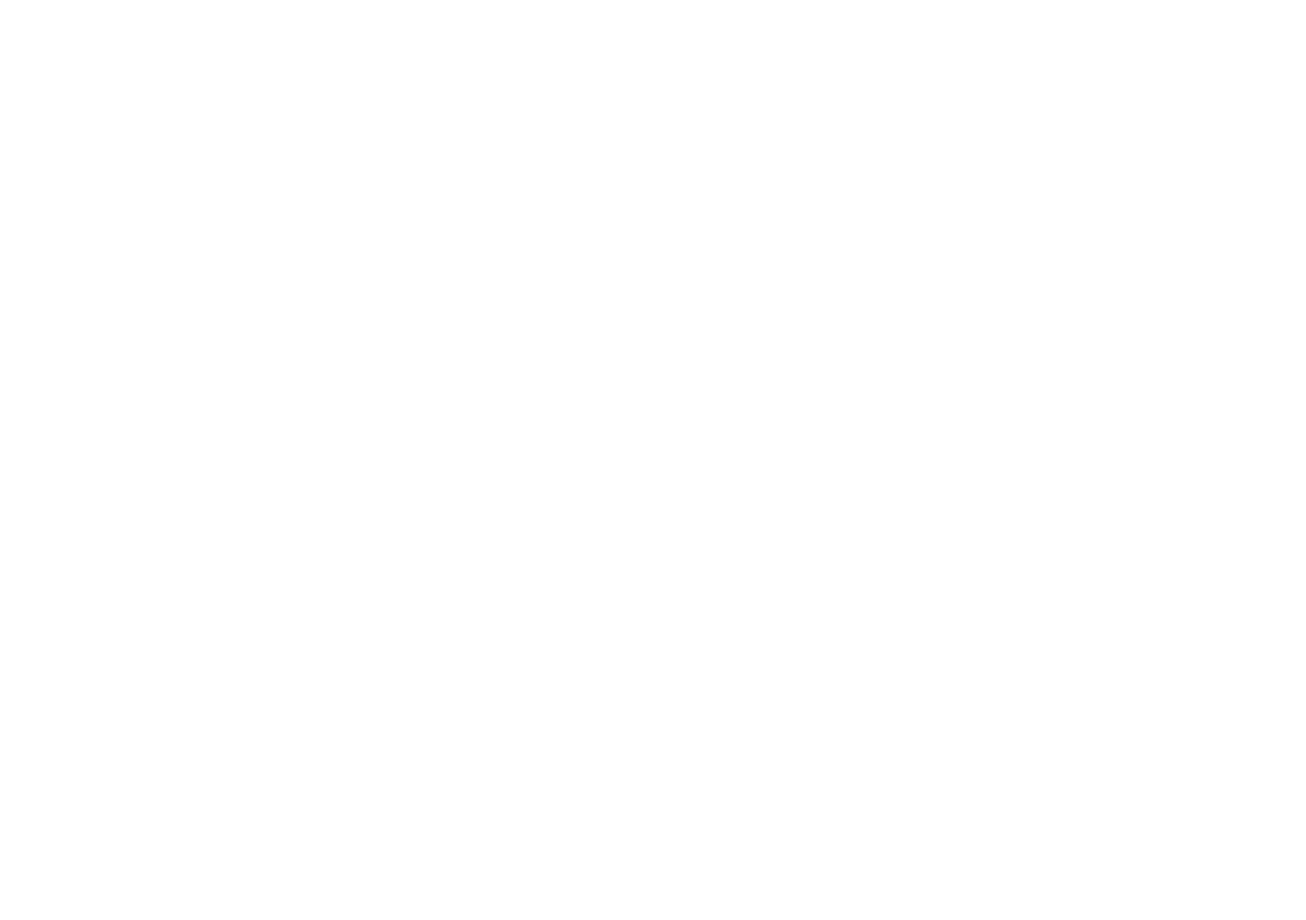
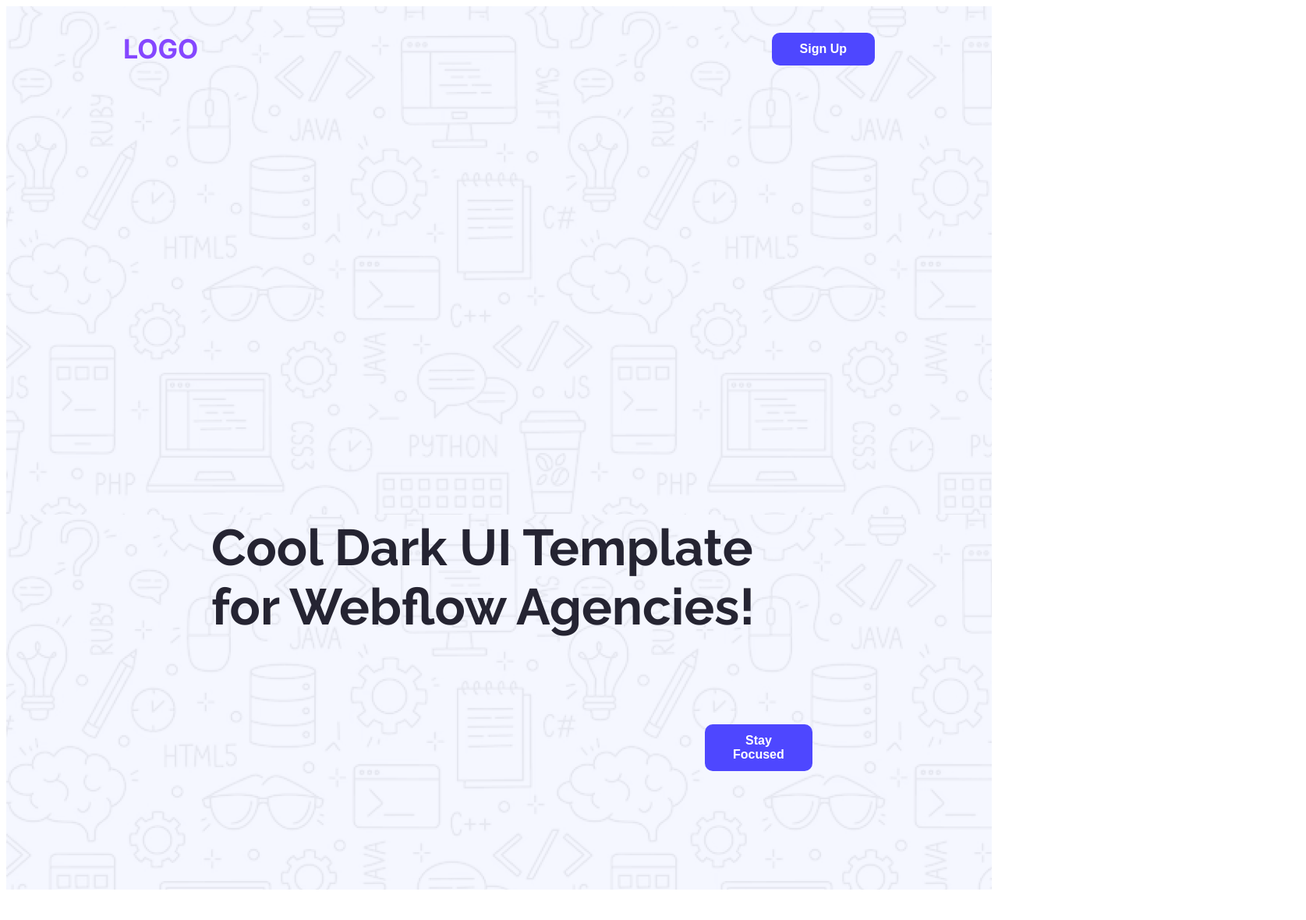
Before and after one commit to tntamim037/ASSIGNMENT-001, a plain HTML site: page index.html in a window 1280 px wide. Shown: the whole page at 78% size, 1675 px wide, since content can reach past the window. Before the commit the page ends 800 px from the top, so only its background shows below. Drawn offline with Linux system fonts and the light colour scheme.

Commit message:
second commit

```diff
--- a/index.html
+++ b/index.html
@@ -4,9 +4,30 @@
     <meta charset="UTF-8">
     <meta name="viewport" content="width=device-width, initial-scale=1.0">
     <title>Document</title>
+
+<link rel="preconnect" href="https://fonts.googleapis.com">
+<link rel="preconnect" href="https://fonts.gstatic.com" crossorigin>
+<link href="https://fonts.googleapis.com/css2?family=Inter:ital,opsz,wght@0,14..32,100..900;1,14..32,100..900&family=Open+Sans:ital,wght@0,300..800;1,300..800&family=Raleway:ital,wght@0,100..900;1,100..900&display=swap" rel="stylesheet">
+
     <link rel="stylesheet" href="style/style.css">
 </head>
-<body>
+<body class="raleway-normal">
+    <header class="back-photo">
+        <nav>
+            <h3 class="nav-title inter-normal">LOGO</h3>
+             <a href=""><button class="btn-primary">Sign Up</button></a>
+        </nav>
+        <div class="banner">
+            <h3 class="banner-text">Cool Dark UI Template for Webflow Agencies!</h3>
+            <button class="btn-primary banner-button">Stay Focused</button>
 
+        </div>
+    </header>
+    <main>
+
+    </main>
+    <footer>
+
+    </footer>
 </body>
 </html>
--- a/style/style.css
+++ b/style/style.css
@@ -0,0 +1,59 @@
+
+.inter-normal{
+  font-family: "Inter", sans-serif;
+  font-optical-sizing: auto;
+  font-weight: normal;
+  font-style: normal;
+
+}
+
+.raleway-normal {
+  font-family: "Raleway", sans-serif;
+  font-optical-sizing: auto;
+  font-weight:normal;
+  font-style: normal;
+}
+.back-photo{
+    background-image: url(../Assets/Hero-bg.png);
+    margin-top: 0px;
+}
+
+/* nav-style */
+nav{
+    display: flex;
+    align-items: center;
+    justify-content: space-between;
+    margin:0px 150px 547px 150px;
+}
+.nav-title{
+    font-size: 34px;
+    color:rgba(133, 71, 255, 1);
+    font-weight: bold;
+}
+
+
+/* extra-style */
+.btn-primary{
+    background-color: #4E47FF;
+    color: rgba(255, 255, 255, 1);
+    font-size: 16px;
+    font-weight: bold;
+    padding: 12px 36px;
+   border: none;
+    border-radius: 10px;
+}
+/* banner */
+.banner{
+   margin:0px 267px 152px 263px;
+    /* margin:50px 365px 0px 365px ; */
+
+}
+.banner-button{
+    margin:48px 633px 152px 633px ;
+     align-items: center;
+}
+.banner-text{
+    font-size: 65px;
+    font-weight: bold;
+    color: rgba(37, 36, 50, 1);
+}
```
Also changed, not shown: Assets/Hero-bg.png (added), Assets/avatar.png (added), Assets/icon-star.png (added), Assets/wc-big.png (added), Assets/wc-mini.png (added), ui/action.png (added), ui/banner.png (added), ui/footer.png (added), ui/newsletter.png (added), ui/productive_user.png (added), ui/review.png (added).
